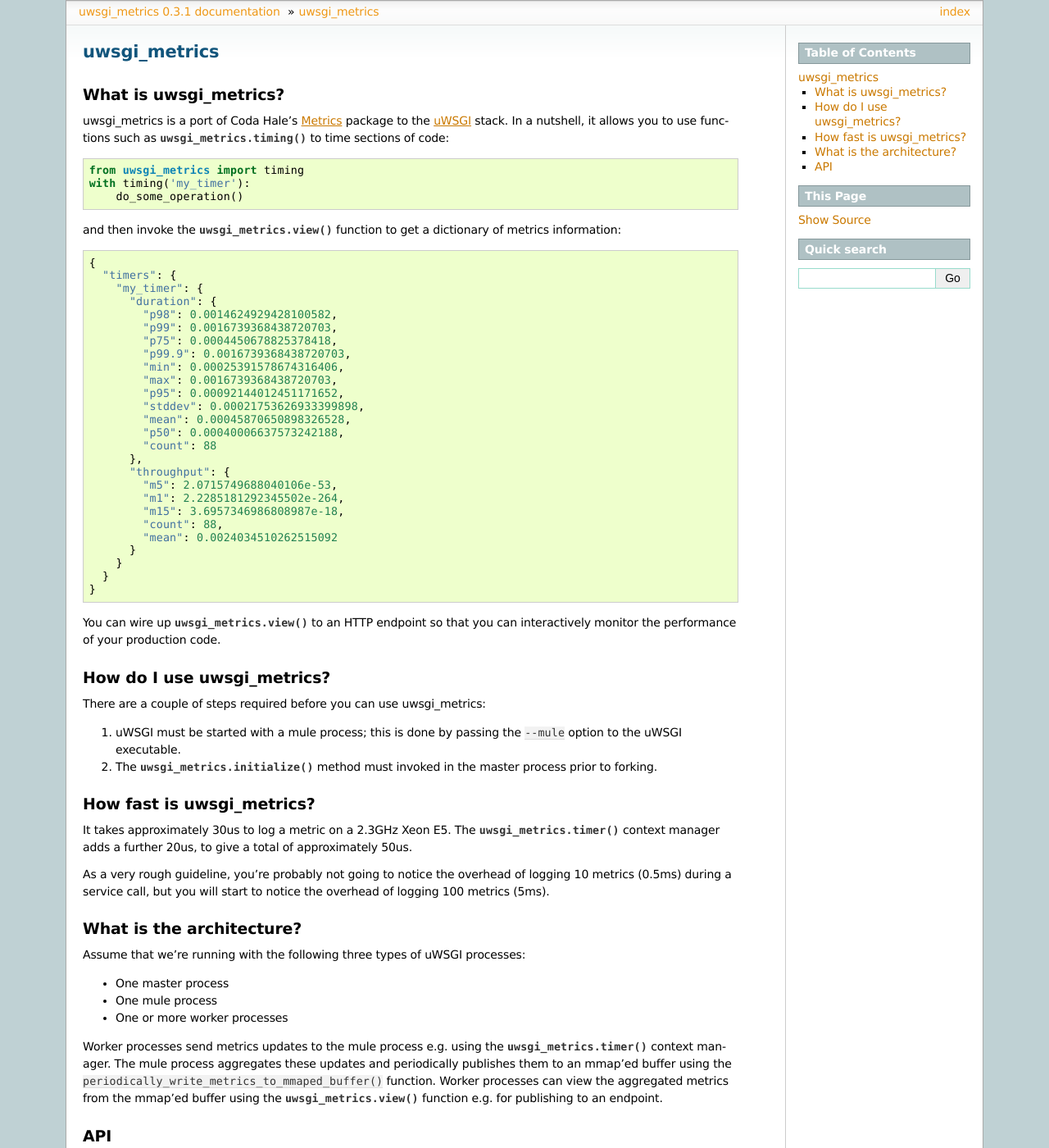
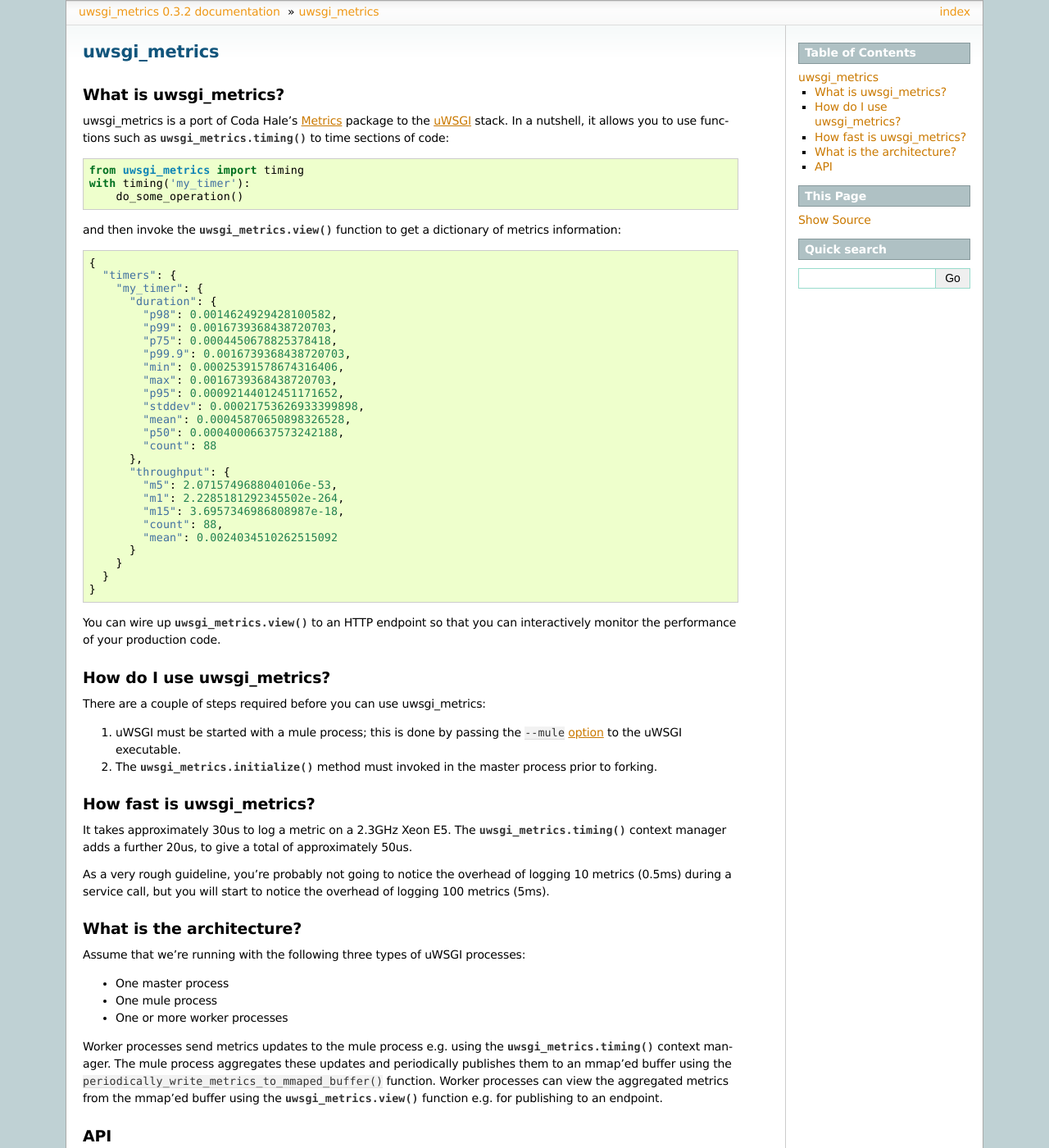
Before and after one commit to Yelp/uwsgi_metrics, a Sphinx documentation site: the page built from docs/source/index.rst, in a window 1280 px wide and 1400 px high. Shown: the whole window at 82% size. Built offline with Sphinx 7.4.7, drawn with Linux system fonts in a browser that asks for light colours; some of the changed text lies outside the part shown; grey boxes are pictures that could not be loaded.

Commit message:
More documentation fixes.

```diff
--- a/docs/source/conf.py
+++ b/docs/source/conf.py
@@ -66,9 +66,9 @@
 # built documents.
 #
 # The short X.Y version.
-version = '0.3.1'
+version = '0.3.2'
 # The full version, including alpha/beta/rc tags.
-release = '0.3.1'
+release = '0.3.2'
 
 # The language for content autogenerated by Sphinx. Refer to documentation
 # for a list of supported languages.
--- a/docs/source/index.rst
+++ b/docs/source/index.rst
@@ -56,7 +56,7 @@
 There are a couple of steps required before you can use uwsgi_metrics:
 
 1. uWSGI must be started with a mule process;  this is done by passing the
-   ``--mule`` option to the uWSGI executable.
+   ``--mule`` option_ to the uWSGI executable.
 2. The :py:func:`uwsgi_metrics.initialize` method must invoked in the master
    process prior to forking.
 
@@ -64,7 +64,7 @@
 ==========================
 
 It takes approximately 30us to log a metric on a 2.3GHz Xeon E5.  The
-:py:func:`uwsgi_metrics.timer` context manager adds a further 20us, to give
+:py:func:`uwsgi_metrics.timing` context manager adds a further 20us, to give
 a total of approximately 50us.
 
 As a very rough guideline, you're probably not going to notice the overhead of
@@ -81,7 +81,7 @@
 * One or more worker processes
 
 Worker processes send metrics updates to the mule process e.g. using the
-:py:func:`uwsgi_metrics.timer` context manager.  The mule process aggregates
+:py:func:`uwsgi_metrics.timing` context manager.  The mule process aggregates
 these updates and periodically publishes them to an mmap'ed buffer using
 the ``periodically_write_metrics_to_mmaped_buffer()`` function. Worker
 processes can view the aggregated metrics from the mmap'ed buffer using the
--- a/setup.py
+++ b/setup.py
@@ -5,7 +5,7 @@
 
 setup(
     name='uwsgi_metrics',
-    version='0.3.1',
+    version='0.3.2',
     description='Metrics for uWSGI services',
     author='John Billings',
     author_email='billings@yelp.com',
```
Also changed, not shown: other parts of docs/source/index.rst (+1 -0 lines), 1 other file.
